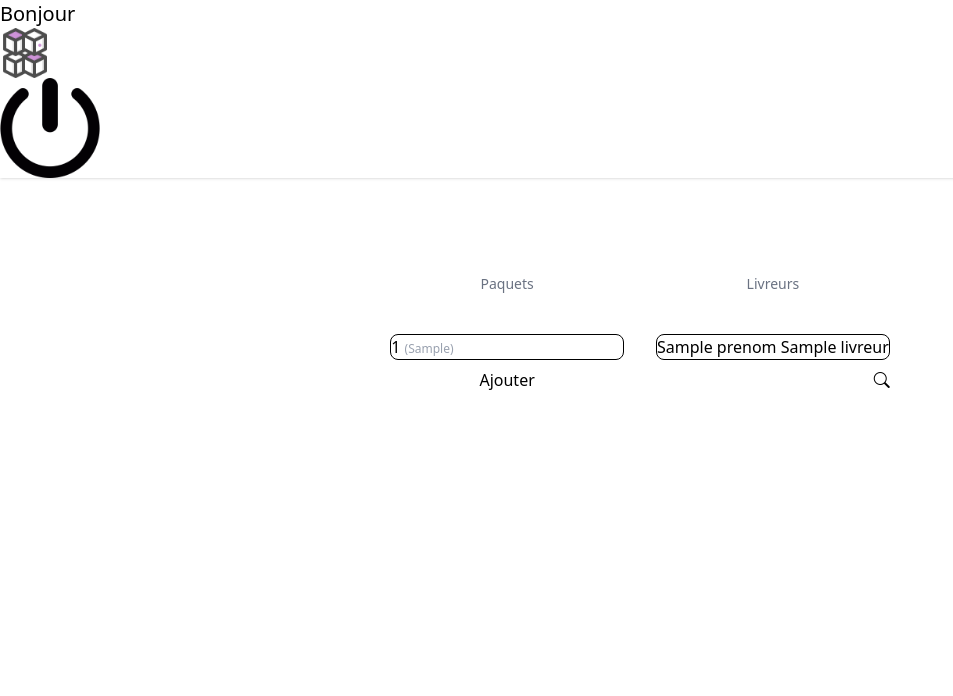
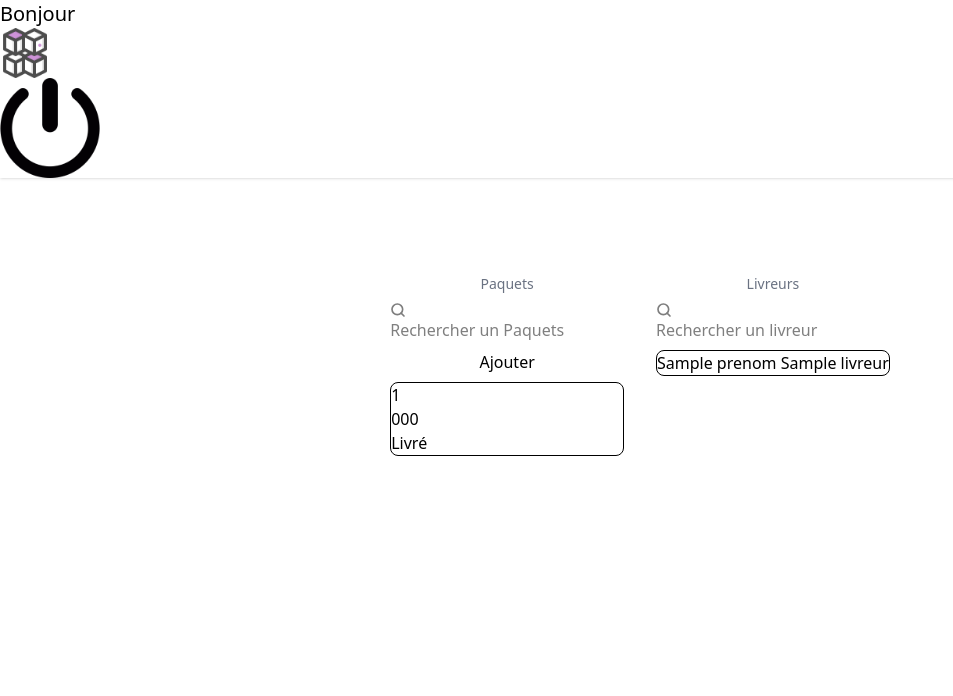
Before and after one commit to FreezixYT/PacketDelivery, a PHP site: template view/adminHome.php in a window 1280 px wide. Shown: the top 696 px of the page, without its empty margins (0-953 px from the left). Run offline with PHP 8.4, Linux system fonts and the light colour scheme; the template is opened without the code that fills it: most values are stand-ins (such as "Sample title", 1, 10 or a date in 2020); some libraries are stand-ins or nearby versions.

Commit message:
Ajout edit paquet

```diff
--- a/sql/init.sql
+++ b/sql/init.sql
@@ -27,7 +27,7 @@ CREATE TABLE Paquet (
     longitudeAdresse DECIMAL(10, 7),
     dateLivraison DATE,
     ordreRouteLivraison INT,
-    statutLivraison VARCHAR(50)  NOT NULL DEFAULT 'en_attente',
+    statutLivraison ENUM('en_attente', 'en_cours', 'livre') NOT NULL DEFAULT 'en_attente',
     routeLivraison_id INT DEFAULT NULL,
     employe_livreur_id INT NOT NULL,
     CONSTRAINT fk_paquet_route
--- a/view/adminHome.php
+++ b/view/adminHome.php
@@ -2,29 +2,56 @@
     <div class="grid grid-cols-2 gap-8 p-4">
         <div class="flex flex-col gap-2">
             <h2 class="text-sm text-center text-gray-500">Paquets</h2>
-            <input class="input input-bordered input-sm w-full" type="text" />
-            <ul class="w-full menu menu-compact border border-base-300 rounded-lg p-0">
+            <label class="input">
+                <svg class="h-[1em] opacity-50" xmlns="http://www.w3.org/2000/svg" viewBox="0 0 24 24">
+                    <g
+                        stroke-linejoin="round"
+                        stroke-linecap="round"
+                        stroke-width="2.5"
+                        fill="none"
+                        stroke="currentColor">
+                        <circle cx="11" cy="11" r="8"></circle>
+                        <path d="m21 21-4.3-4.3"></path>
+                    </g>
+                </svg>
+                <input placeholder="Rechercher un Paquets" id="inputSearchPaquet" type="text" />
+            </label>
+            <div class="flex justify-end gap-2 mt-auto">
+                <button onclick="my_modal_1.showModal()" class="btn btn-primary w-full">Ajouter</button>
+            </div>
+            <ul id="listePaquets" class="w-full menu menu-compact border border-base-300 rounded-lg p-0">
                 <?php
                 foreach ($paquets as $paquet) { ?>
 
                     <li>
                         <a onclick="openEditModal(<?= $paquet['id'] ?>)" class="cursor-pointer">
-                            <?= $paquet['id'] ?> <span class="text-gray-400 text-xs">(<?= $paquet['statutLivraison'] ?>)</span>
+                            <div class="badge badge-primary"><?= $paquet['id'] ?></div> <?= $paquet['numeroPostal'] ?>
+                            <?= $paquet['statutLivraison'] == "en_attente" ? "<div class='badge badge-error'>Pas livré</div>" : ($paquet['statutLivraison'] == "en_cours" ? "<div class='badge badge-warning'>En cours</div>" : "<div class='badge badge-success'>Livré</div>") ?>
                         </a>
                     </li>
 
                 <?php
                 } ?>
             </ul>
-            <div class="flex justify-end gap-2 mt-auto">
-                <button onclick="my_modal_1.showModal()" class="btn btn-primary w-full">Ajouter</button>
-            </div>
         </div>
 
         <div class="flex flex-col gap-2">
             <h2 class="text-sm text-center text-gray-500">Livreurs</h2>
-            <input class="input input-bordered input-sm w-full" type="text" />
-            <ul class="w-full menu menu-compact border border-base-300 rounded-lg p-0">
+            <label class="input">
+                <svg class="h-[1em] opacity-50" xmlns="http://www.w3.org/2000/svg" viewBox="0 0 24 24">
+                    <g
+                        stroke-linejoin="round"
+                        stroke-linecap="round"
+                        stroke-width="2.5"
+                        fill="none"
+                        stroke="currentColor">
+                        <circle cx="11" cy="11" r="8"></circle>
+                        <path d="m21 21-4.3-4.3"></path>
+                    </g>
+                </svg>
+                <input placeholder="Rechercher un livreur" id="inputSearchLivreur" type="text" />
+            </label>
+            <ul id="listeLivreurs" class="w-full menu menu-compact border border-base-300 rounded-lg p-0">
                 <?php
                 foreach ($livreurs as $livreur) { ?>
 
@@ -33,9 +60,6 @@
                 <?php
                 } ?>
             </ul>
-            <div class="flex justify-end mt-auto">
-                <button class="btn btn-circle btn-sm btn-outline"><i class="bi bi-search"></i></button>
-            </div>
         </div>
 
     </div>
@@ -86,6 +110,8 @@
                 </ul>
             <?php endif; ?>
 
+            <?php $error = [] ?>
+
             <button class="btn btn-neutral mt-4" type="submit">Ajouter</button>
 
         </form>
@@ -100,7 +126,11 @@
 <dialog id="my_modal_2" class="modal">
     <div class="modal-box">
         <h3 class="text-lg font-bold">Modifier un paquet</h3>
+        <form id="formEdit" action="/paquet/edit/0" method="POST">
             <input type="hidden" name="id" id="editId" />
+
+            <label class="label">Code Postal</label>
+            <input type="text" name="numeroPostal" id="editNumeroPostal" class="input w-full" />
 
             <label class="label">Nom</label>
             <input type="text" name="nomDestinataire" id="editNom" class="input w-full" />
@@ -109,17 +139,31 @@
             <input type="text" name="prenomDestinataire" id="editPrenom" class="input w-full" />
 
             <label class="label">Adresse</label>
-        <input type="text" name="adresseDestinataire" id="editAdresse" class="input w-full" />
+            <input type="text" id="editAdresseDestinataire" name="adresseDestinataire" class="input w-full" />
+            <p class="text-red-500" id="editErrorAdresse"></p>
+
+            <label class="label">Coordonnée</label>
+            <div class="flex gap-2">
+                <input type="text" placeholder="longitude" name="longitudeAdresse" id="editLongitudeAdresse" class="input w-30" readonly />
+                <input type="text" placeholder="latitude" name="latitudeAdresse" id="editLatitudeAdresse" class="input w-30" readonly />
+            </div>
+            <button type="button" id="btnConvertEdit" class="btn btn-primary">Convertir l'adresse</button>
 
             <label class="label">Date de livraison</label>
             <input type="date" name="dateLivraison" id="editDate" class="input w-full" />
-        <form action="/paquet/edit/<?= $paquet['id'] ?>" method="POST">
+
+            <label class="label">Livreurs</label>
+            <select class="select select-bordered w-full" name="idLivreur">
+                <?php foreach ($livreurs as $livreur) : ?>
+                    <option value="<?= $livreur['id'] ?>"><?= $livreur['prenom'] ?> <?= $livreur['nom'] ?></option>
+                <?php endforeach; ?>
+            </select>
+
             <button class="w-full btn btn-neutral mt-4" type="submit">Modifier</button>
         </form>
-        <form action="/paquet/delete/<?= $paquet['id'] ?>" method="POST">
-            <button type="submit" class="w-full btn btn-error">Supprimer</button>
+        <form id="formDelete" action="/paquet/delete/0" method="POST">
+            <button type="submit" class="w-full btn btn-error mt-2">Supprimer</button>
         </form>
-
         <div class="modal-action">
             <form method="dialog">
                 <button class="btn">Fermer</button>
@@ -134,17 +178,70 @@
 
     function openEditModal(id) {
         const paquet = paquets.find(p => p.id == id);
-        if (!paquet) return;
 
         document.getElementById("editId").value = paquet.id;
         document.getElementById("editNom").value = paquet.nomDestinataire;
         document.getElementById("editPrenom").value = paquet.prenomDestinataire;
-        document.getElementById("editAdresse").value = paquet.adresseDestinataire;
+        document.getElementById("editNumeroPostal").value = paquet.numeroPostal;
+        document.getElementById("editAdresseDestinataire").value = paquet.adresseDestinataire;
+        document.getElementById("editLatitudeAdresse").value = paquet.latitudeAdresse ?? "";
+        document.getElementById("editLongitudeAdresse").value = paquet.longitudeAdresse ?? "";
         document.getElementById("editDate").value = paquet.dateLivraison;
+
+        document.getElementById("formEdit").action = `/paquet/edit/${paquet.id}`;
+        document.getElementById("formDelete").action = `/paquet/delete/${paquet.id}`;
 
         my_modal_2.showModal();
     }
-    //--------------
+
+    document.getElementById("btnConvertEdit").addEventListener("click", async () => {
+        const adresse = document.getElementById("editAdresseDestinataire").value;
+        const errorAdresse = document.getElementById("editErrorAdresse");
+
+        errorAdresse.innerText = "";
+
+        if (adresse == "") {
+            errorAdresse.innerText = "Erreur : adresse invalide";
+        } else {
+            try {
+                const response = await fetchCoordonee(adresse);
+                if (response.features && response.features.length > 0) {
+                    document.getElementById("editLongitudeAdresse").value = response.features[0].geometry.coordinates[0];
+                    document.getElementById("editLatitudeAdresse").value = response.features[0].geometry.coordinates[1];
+                } else {
+                    errorAdresse.innerText = "Erreur : adresse invalide";
+                }
+            } catch (error) {
+                errorAdresse.innerText = "Erreur de l'api, veuillez réessayer plus tard";
+            }
+        }
+    });
+
+    // -- rechercher un packet --
+    const inputSearchPaquet = document.getElementById("inputSearchPaquet");
+    const listePaquets = document.getElementById("listePaquets");
+
+    inputSearchPaquet.addEventListener("input", () => {
+        const search = inputSearchPaquet.value.toLowerCase();
+
+        listePaquets.querySelectorAll("li").forEach(li => {
+            li.style.display = li.innerText.toLowerCase().includes(search) ? "" : "none";
+        });
+    });
+
+    // -- rechercher un livreur --
+    const inputSearchLivreur = document.getElementById("inputSearchLivreur");
+    const listeLivreurs = document.getElementById("listeLivreurs");
+
+    inputSearchLivreur.addEventListener("input", () => {
+        const search = inputSearchLivreur.value.toLowerCase();
+
+        listeLivreurs.querySelectorAll("li").forEach(li => {
+            li.style.display = li.innerText.toLowerCase().includes(search) ? "" : "none";
+        });
+    });
+
+    // --------
 
     const btnConvert = document.getElementById("btnConvert");
     const adresseDestinataire = document.getElementById("adresseDestinataire");
```
Also changed, not shown: public/index.php (+7 -3 lines), src/Controller/PaquetController.php (+36 -0 lines), src/Model/Paquet.php (+6 -5 lines), README.md, 1 other file. Lines whose indentation alone changed are shown as unchanged.
